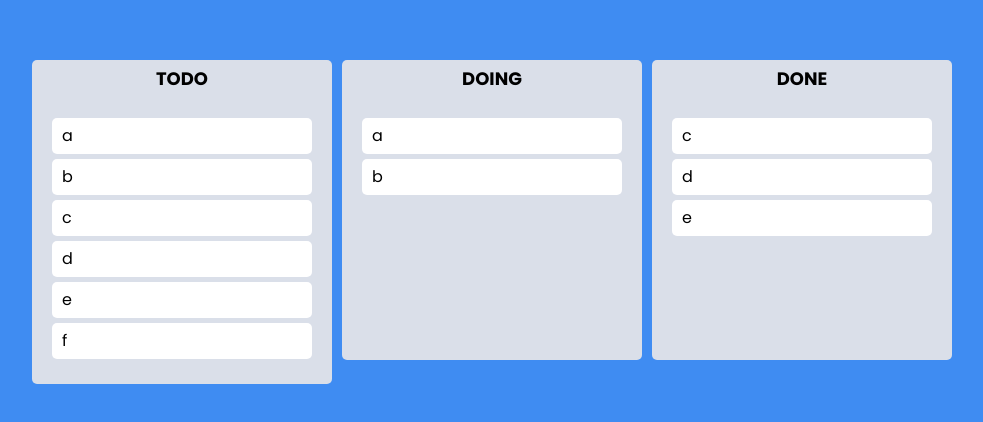
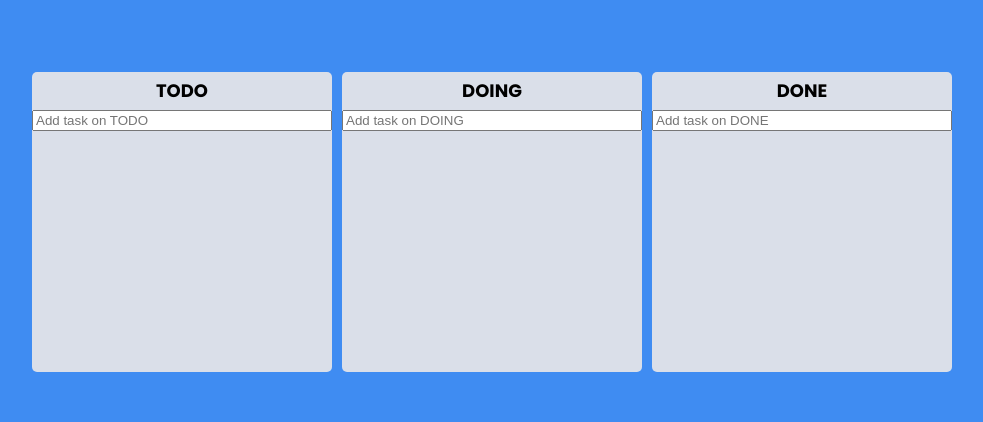
Before and after one commit to yujini-kim/todolist, a React (Create React App) app: page / in a window 1280 px wide. Shown: the part 178-600 px from the top of the page, without its empty margins (148-1131 px from the left). Built offline with nearby package versions, Linux system fonts and the light colour scheme.

Commit message:
feat: 보드별 새로운 투두 입력 기능 추가
- 보드별로 넣고 싶은 투두 내용 추가 가능

```diff
--- a/src/App.tsx
+++ b/src/App.tsx
@@ -30,8 +30,9 @@
       // same board movement.
       setToDos((allBoards) => {
         const boardCopy = [...allBoards[source.droppableId]];
+        const taskObj = boardCopy[source.index];
         boardCopy.splice(source.index, 1);
-        boardCopy.splice(destination?.index, 0, draggableId);
+        boardCopy.splice(destination?.index, 0, taskObj);
         return {
           ...allBoards,
           [source.droppableId]: boardCopy,
@@ -42,9 +43,10 @@
       // cross board movement
       setToDos((allBoards) => {
         const sourceBoard = [...allBoards[source.droppableId]];
+        const taskObj = sourceBoard[source.index];
         const destinationBoard = [...allBoards[destination.droppableId]];
         sourceBoard.splice(source.index, 1);
-        destinationBoard.splice(destination?.index, 0, draggableId);
+        destinationBoard.splice(destination?.index, 0, taskObj);
         return {
           ...allBoards,
           [source.droppableId]: sourceBoard,
--- a/src/atoms.tsx
+++ b/src/atoms.tsx
@@ -1,14 +1,19 @@
 import { atom, selector } from 'recoil';
 
+export interface ITodo {
+  id: number;
+  text: string;
+}
+
 export interface IToDoState {
-  [key: string]: string[];
+  [key: string]: ITodo[];
 }
 
 export const toDoState = atom<IToDoState>({
   key: 'toDo',
   default: {
-    TODO: ['a', 'b', 'c', 'd', 'e', 'f'],
-    DOING: ['a', 'b'],
-    DONE: ['c', 'd', 'e'],
+    TODO: [],
+    DOING: [],
+    DONE: [],
   },
 });
--- a/src/component/Board.tsx
+++ b/src/component/Board.tsx
@@ -1,6 +1,9 @@
 import { Droppable } from 'react-beautiful-dnd';
 import styled from 'styled-components';
 import DraggableCard from './DraggableCard';
+import { useForm } from 'react-hook-form';
+import { ITodo, toDoState } from '../atoms';
+import { useSetRecoilState } from 'recoil';
 
 const Wrapper = styled.div`
   width: 300px;
@@ -20,11 +23,6 @@
   font-size: 18px;
 `;
 
-interface IAreaProps {
-  isDraggingFromThis: boolean;
-  isDraggingOver: boolean;
-}
-
 const Area = styled.div<IAreaProps>`
   background-color: ${(props) =>
     props.isDraggingOver
@@ -37,15 +35,52 @@
   padding: 20px;
 `;
 
+const Form = styled.form`
+  width: 100%;
+  input {
+    width: 100%;
+  }
+`;
+interface IAreaProps {
+  isDraggingFromThis: boolean;
+  isDraggingOver: boolean;
+}
+
 interface IBoardProps {
-  toDos: string[];
+  toDos: ITodo[];
   boardId: string;
 }
 
+interface IForm {
+  toDo: string;
+}
+
 function Board({ toDos, boardId }: IBoardProps) {
+  const setToDos = useSetRecoilState(toDoState);
+  const { register, setValue, handleSubmit } = useForm<IForm>();
+  const onValid = ({ toDo }: IForm) => {
+    const newToDo = {
+      id: Date.now(),
+      text: toDo,
+    };
+    setToDos((allBoards) => {
+      return {
+        ...allBoards,
+        [boardId]: [...allBoards[boardId], newToDo],
+      };
+    });
+    setValue('toDo', '');
+  };
   return (
     <Wrapper>
       <Title>{boardId}</Title>
+      <Form onSubmit={handleSubmit(onValid)}>
+        <input
+          {...register('toDo', { required: true })}
+          type="text"
+          placeholder={`Add task on ${boardId}`}
+        />
+      </Form>
       <Droppable droppableId={boardId}>
         {(magic, info) => (
           <Area
@@ -56,7 +91,12 @@
             {...magic.droppableProps}
           >
             {toDos.map((toDo, index) => (
-              <DraggableCard key={toDo} index={index} toDo={toDo} />
+              <DraggableCard
+                key={toDo.id}
+                index={index}
+                toDoId={toDo.id}
+                toDoText={toDo.text}
+              />
             ))}
             {magic.placeholder}
           </Area>
--- a/src/component/DraggableCard.tsx
+++ b/src/component/DraggableCard.tsx
@@ -13,13 +13,14 @@
 `;
 
 interface IProps {
-  toDo: string;
+  toDoId: number;
+  toDoText: string;
   index: number;
 }
 
-const DraggableCard = ({ toDo, index }: IProps) => {
+const DraggableCard = ({ toDoId, toDoText, index }: IProps) => {
   return (
-    <Draggable draggableId={toDo} index={index}>
+    <Draggable draggableId={toDoId + ''} index={index}>
       {(magic, snapshot) => (
         <Card
           idDragging={snapshot.isDragging}
@@ -27,7 +28,7 @@
           {...magic.dragHandleProps}
           {...magic.draggableProps}
         >
-          {toDo}
+          {toDoText}
         </Card>
       )}
     </Draggable>
```
